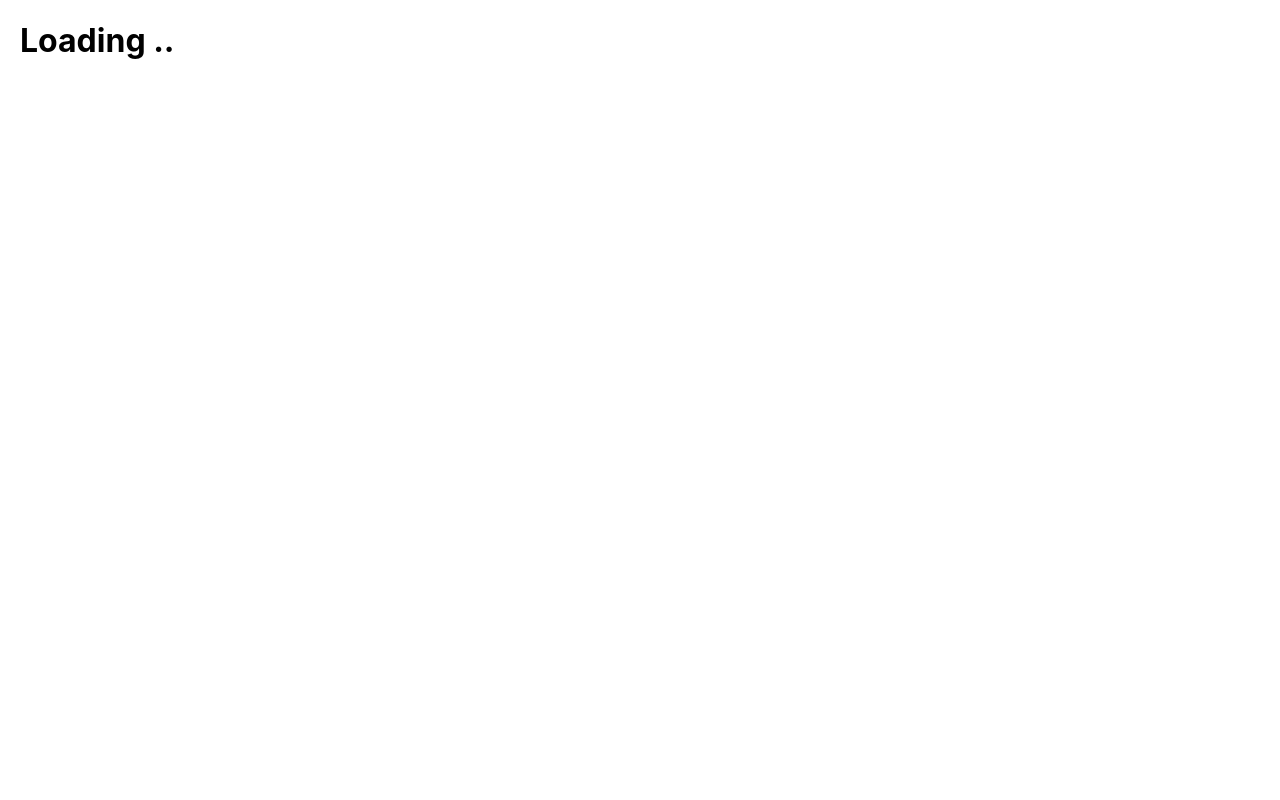
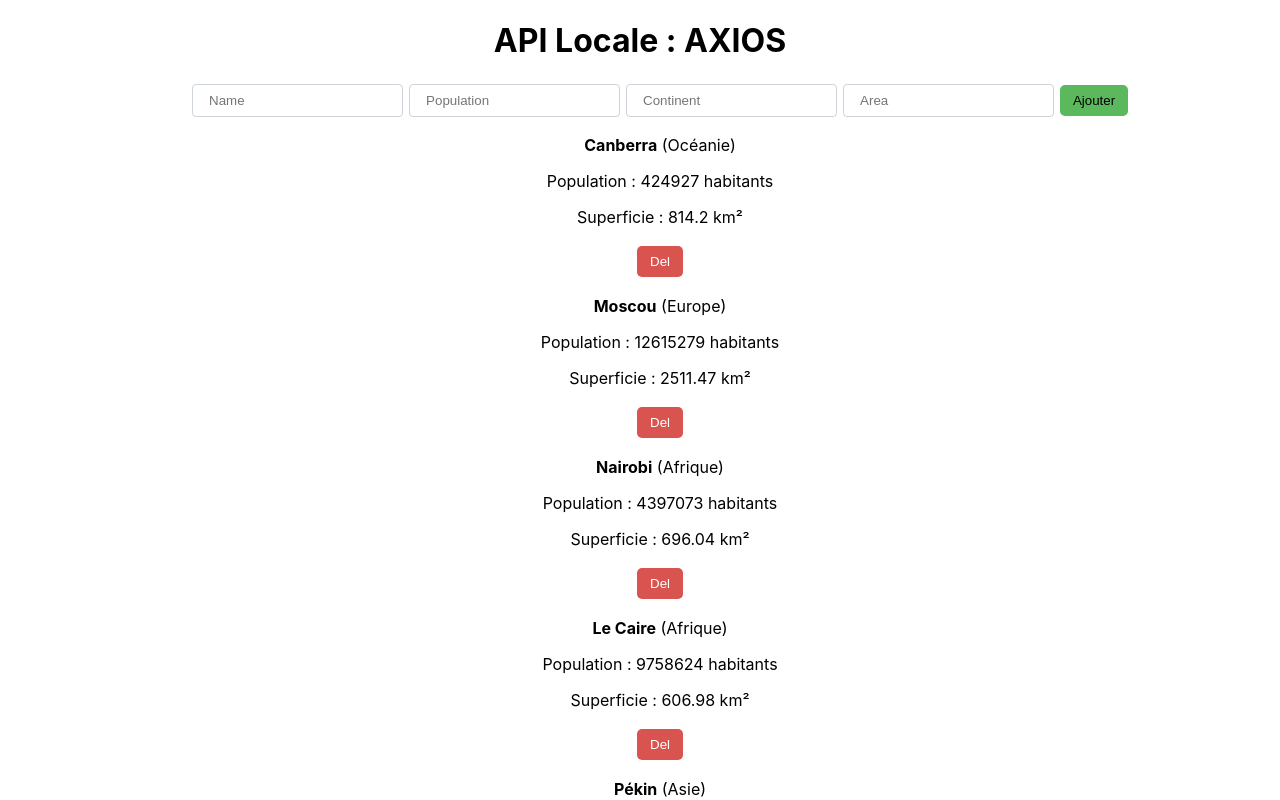
Before and after one commit to thonino/react-learn, a React (Create React App) app: page / in a window 1280 px wide. Shown: the top 800 px of the page. Built offline with nearby package versions, Linux system fonts and the light colour scheme.

Commit message:
capitale.json, API local , Axio , Fetch

```diff
--- a/package.json
+++ b/package.json
@@ -6,6 +6,7 @@
     "@testing-library/jest-dom": "^5.17.0",
     "@testing-library/react": "^13.4.0",
     "@testing-library/user-event": "^13.5.0",
+    "axios": "^1.6.2",
     "react": "^18.2.0",
     "react-dom": "^18.2.0",
     "react-scripts": "5.0.1",
--- /dev/null
+++ b/public/data/capitales.json
@@ -0,0 +1,72 @@
+[
+  {
+    "id": 0,
+    "name": "Paris",
+    "continent": "Europe",
+    "population": 2200000,
+    "area": 105.4
+  },
+  {
+    "id": 1,
+    "name": "New York",
+    "continent": "Amérique du Nord",
+    "population": 8623000,
+    "area": 468.9
+  },
+  {
+    "id": 2,
+    "name": "Tokyo",
+    "continent": "Asie",
+    "population": 13929286,
+    "area": 2187.66
+  },
+  {
+    "id": 3,
+    "name": "Le Caire",
+    "continent": "Afrique",
+    "population": 9758624,
+    "area": 606.98
+  },
+  {
+    "id": 4,
+    "name": "Brasilia",
+    "continent": "Amérique du Sud",
+    "population": 3015268,
+    "area": 5801.937
+  },
+  {
+    "id": 5,
+    "name": "Pékin",
+    "continent": "Asie",
+    "population": 21700000,
+    "area": 16410.54
+  },
+  {
+    "id": 6,
+    "name": "Le Caire",
+    "continent": "Afrique",
+    "population": 9758624,
+    "area": 606.98
+  },
+  {
+    "id": 7,
+    "name": "Nairobi",
+    "continent": "Afrique",
+    "population": 4397073,
+    "area": 696.04
+  },
+  {
+    "id": 8,
+    "name": "Moscou",
+    "continent": "Europe",
+    "population": 12615279,
+    "area": 2511.47
+  },
+  {
+    "id": 9,
+    "name": "Canberra",
+    "continent": "Océanie",
+    "population": 424927,
+    "area": 814.2
+  }
+]
--- a/src/App.js
+++ b/src/App.js
@@ -1,12 +1,14 @@
 import './App.css';
 // import AsyncText from './components/UseEffect/AsyncText/AsyncText';
 // import Chrono from './components/UseEffect/Chrono/Chrono';
-import Loading from './components/UseEffect/Loading/Loading';
+// import Loading from './components/UseEffect/Loading/Loading';
 // import Compteur from "./components/Compteur/Compteur";
 // import Handler from './components/UseState/CrudExport/Handler/Handler';
 // import CrudCars from './components/UseState/Crud/CrudCars';
 // import Crud from "./components/UseState/Crud/Crud";
 // import Title from './components/UseState/Title/Title';
+// import APIFetch from './components/API/Fetch';
+import APIAxios from './components/API/Axios';
 
 
 
@@ -15,12 +17,14 @@
     <div className="App">
       {/* <AsyncText /> */}
       {/* <Chrono /> */}
-      <Loading/>
+      {/* <Loading/>     */}
       {/* <Compteur /> */}
       {/* <Handler /> */}
       {/* <CrudCars /> */}
       {/* <Crud/> */}
       {/* <Title /> */}
+      {/* <APIFetch /> */}
+      <APIAxios />
     </div>
   );
 }
--- /dev/null
+++ b/src/components/API/Axios.js
@@ -0,0 +1,109 @@
+// installer axios "npm install axios" et Importez
+import axios from "axios";
+import React, { useState, useEffect } from "react";
+
+function Axios() {
+  const [capitales, setCapitales] = useState([]);
+  const [formData, setFormData] = useState(
+      {name: "", population: "", continent: "", area: ""}
+    );
+
+  useEffect(() => {
+    axios
+      .get("/data/capitales.json")
+      .then((response) => setCapitales(response.data))
+      .catch((error) =>
+        console.error("Erreur lors du chargement des données : ", error)
+      );
+  }, []);
+
+  const handleDelete = (capitale) => {
+    const newCapitales = capitales.filter((item) => item.id !== capitale.id);
+    setCapitales(newCapitales);
+  };
+
+  const handleReset = () => {
+    setFormData({name: "",population: "",continent: "",area: "",});
+  };
+
+  const handleSubmit = (e) => {
+    e.preventDefault();
+    const id = capitales.length;
+    const name = e.target.name.value.trim();
+    const population = e.target.population.value.trim();
+    const continent = e.target.continent.value.trim();
+    const area = e.target.area.value.trim();
+    const newData = { id, name, population, continent, area };
+    const newCapitales = [...capitales, newData];
+    setCapitales(newCapitales);
+    handleReset();
+
+  };
+
+  // inverser par ordre décroissant d'ID
+  const reverseCapitales = capitales.slice().sort((a, b) => b.id - a.id);
+
+  return (
+    <div className="App">
+      <h1>API Locale : AXIOS</h1>
+      <ul>
+        <form onSubmit={handleSubmit}>
+          <input
+            type="text"
+            name="name"
+            placeholder="Name"
+            className="input-form"
+            required
+            value={formData.name}
+            onChange={setFormData}
+          />
+          <input
+            type="text"
+            name="population"
+            placeholder="Population"
+            className="input-form"
+            required
+            value={formData.population}
+            onChange={setFormData}
+          />
+          <input
+            type="text"
+            name="continent"
+            placeholder="Continent"
+            className="input-form"
+            required
+            value={formData.continent}
+            onChange={setFormData}
+          />
+          <input
+            type="text"
+            name="area"
+            placeholder="Area"
+            className="input-form"
+            required
+            value={formData.area}
+            onChange={setFormData}
+          />
+          <button type="submit" className="btn-success">
+            Ajouter
+          </button>
+        </form>
+        {reverseCapitales.map((capitale) => (
+          <p key={capitale.id}>
+            <strong>{capitale.name}</strong> ({capitale.continent})
+            <p>Population : {capitale.population} habitants</p>
+            <p>Superficie : {capitale.area} km²</p>
+            <button
+              onClick={() => handleDelete(capitale)}
+              className="btn-danger"
+            >
+              Del
+            </button>
+          </p>
+        ))}
+      </ul>
+    </div>
+  );
+}
+
+export default Axios;
--- /dev/null
+++ b/src/components/API/Fetch.js
@@ -0,0 +1,32 @@
+import { useState, useEffect } from "react";
+
+function Capitales() {
+  const [capitales, setCapitales] = useState([]);
+
+  useEffect(() => {
+    fetch("/data/capitales.json")
+      .then((response) => response.json())
+      .then((data) => setCapitales(data))
+      .catch((error) =>
+        console.error("Erreur lors du chargement des données : ", error)
+      );
+  }, []);
+
+  return (
+    <div className="App">
+      <h1>Capitales FETCH</h1>
+      <ul>
+        {capitales.map((capitale) => (
+          <p key={capitale.id}>
+            <strong>{capitale.name}</strong> ({capitale.continent})
+            <p>Population : {capitale.population} habitants</p>
+            <p>Superficie : {capitale.area} km²</p>
+            <br/>
+          </p>
+        ))}
+      </ul>
+    </div>
+  );
+}
+
+export default Capitales;
```
Also changed, not shown: 1 other file (tests, documents, lock files or other folders).
